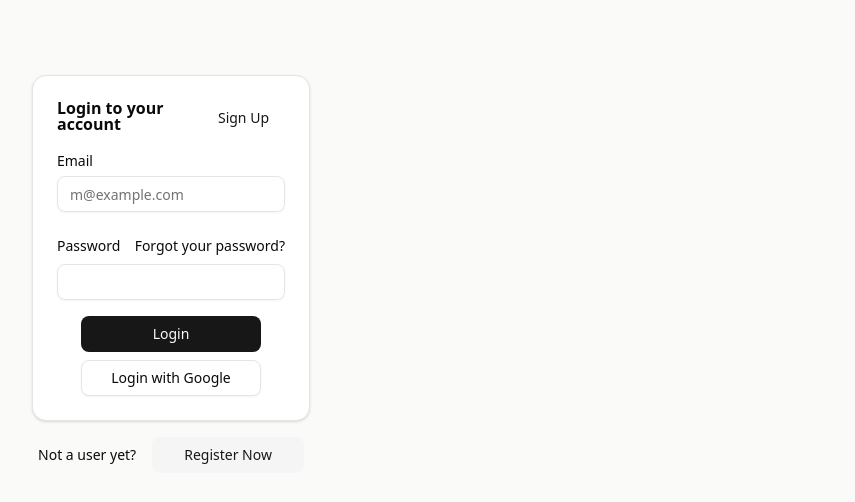
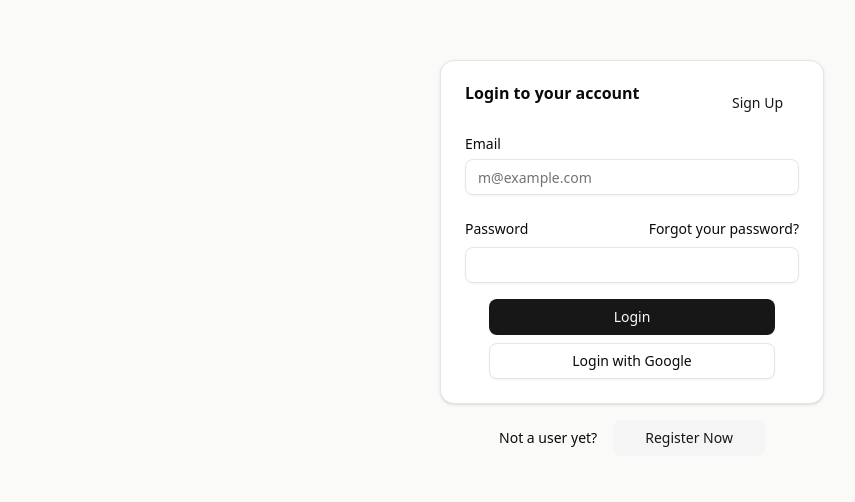
Before and after one commit to tmk-a/vision-board-generator-nextjs, a Next.js app: page /login in a window 1280 px wide. Shown: the part 102-604 px from the top of the page, without its empty margins (8-863 px from the left). Built offline with nearby package versions, Linux system fonts and the light colour scheme; no server answers.

Commit message:
feat: fix ui in header and layout

```diff
--- a/src/components/common/Header.tsx
+++ b/src/components/common/Header.tsx
@@ -1,9 +1,7 @@
 import Link from "next/link";
-import { Button } from "../ui/button";
-import { logout } from "@/app/(auth)/action";
 
 interface HeaderProps {
-  sidebarTrigger: React.ReactNode;
+  sidebarTrigger?: React.ReactNode;
 }
 
 const Header: React.FC<HeaderProps> = async ({ sidebarTrigger }) => {
--- a/src/components/layout/PublicLayout.tsx
+++ b/src/components/layout/PublicLayout.tsx
@@ -5,7 +5,7 @@
 }>) {
   return (
     <>
-      <div className="flex bg-stone-50 min-h-screen p-4">{children}</div>
+      <div className="flex flex-col bg-stone-50 min-h-screen">{children}</div>
     </>
   );
 }
```
